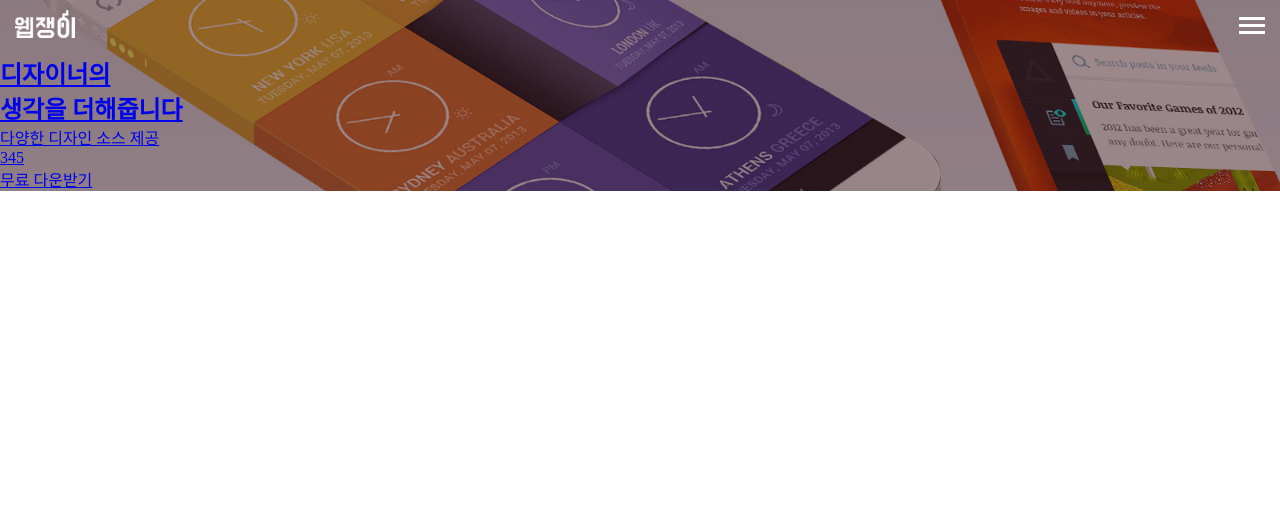
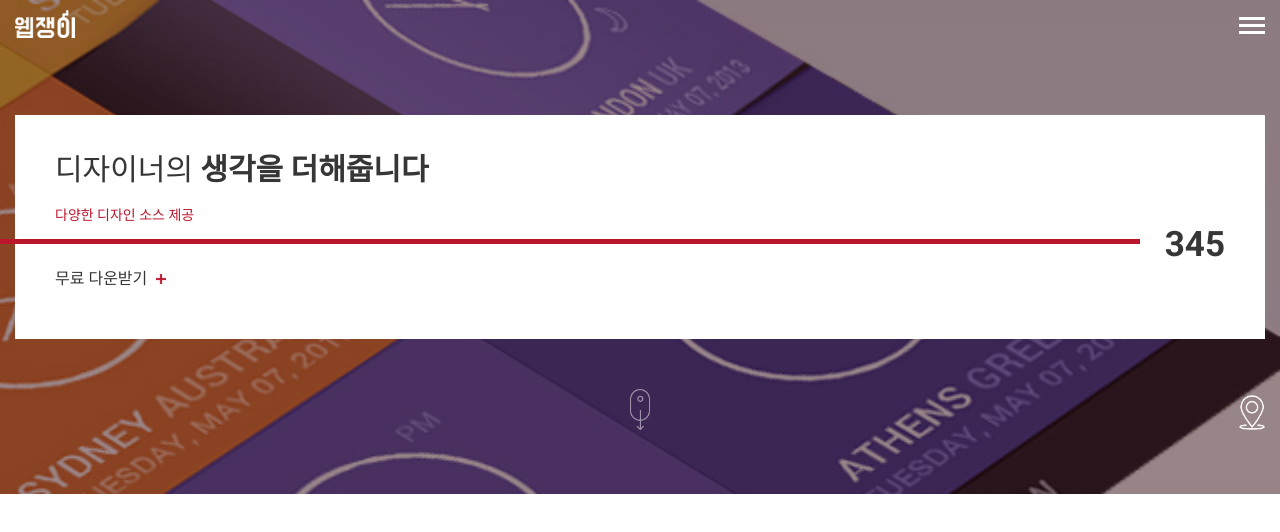
Before and after one commit to RED-BENA/Webjangi, a plain HTML site: page index.html in a window 1280 px wide. Drawn offline with nearby package versions, Linux system fonts and the light colour scheme; some packages are replaced by stand-ins of ours; a web font is replaced by a local one.

Commit message:
#1 Add section without scroll animation

```diff
--- a/index.html
+++ b/index.html
@@ -6,6 +6,7 @@
   <meta name="viewport" content="width=device-width, initial-scale=1.0">
   <link rel="stylesheet" href="https://unpkg.com/ress/dist/ress.min.css" />
   <link rel="stylesheet" href="https://fonts.googleapis.com/css?family=Roboto:300,400,500,700">
+  <link rel="stylesheet" type="text/css" href="https://cdn.rawgit.com/moonspam/NanumSquare/master/nanumsquare.css">
   <link rel="stylesheet" href="css/style.css" />
   <script src="https://code.jquery.com/jquery-3.2.1.min.js"></script>
   <title>웹쟁이 | 무료 웹소스 제공</title>
@@ -30,16 +31,17 @@
         <div class="index__section__floating">
           <a class="index__section__link" href="#">
             <h1 class="index__section__title">
-              디자이너의<br />
-              <span class="index__section__title--bold">생각을 더해줍니다</span>
+              디자이너의 <span class="index__section__title--bold">생각을 더해줍니다</span>
             </h1>
 
             <p class="index__section__description">
               다양한 디자인 소스 제공
             </p>
 
-            <div class="index__section__red-line"></div>
-            <p class="index-section__quantity">345</p>
+            <div class="index__section__decoration">
+              <div class="index__section__red-line"></div>
+              <p class="index__section__quantity">345</p>
+            </div>
 
             <div class="index__section__download">
               무료 다운받기
@@ -48,8 +50,15 @@
           </a>
         </div>
 
-        <span class="index__section__scroll"></span>
-        <span class="index__section__location"></span>
+        <div class="index__section__bottom-menu">
+          <span class="index__section__scroll">
+            <img src="images/ico_mouse.png" />
+          </span>
+
+          <span class="index__section__location">
+            <img src="images/ico_location.png" />
+          </span>
+        </div>
       </section>
     </div>
   </div>
--- a/scss/base/_all.scss
+++ b/scss/base/_all.scss
@@ -1,3 +1,7 @@
+body {
+  font-family: 'Roboto', 'NanumSquare';
+}
+
 @mixin clearfix {
   &:after {
     content: "";
--- /dev/null
+++ b/scss/base/_color.scss
@@ -0,0 +1,2 @@
+$black-color: #363636;
+$red-color: #bb162c;
--- a/scss/component/index/_index-header.scss
+++ b/scss/component/index/_index-header.scss
@@ -1,6 +1,6 @@
 .index__background {
   background-image: url(../images/main_visual02.jpg);
-  background-size: 120%;
+  background-size: 300%;
   background-position: center center;
 }
 
--- /dev/null
+++ b/scss/component/index/_index-section.scss
@@ -0,0 +1,98 @@
+.index__section {
+  background-color: transparent;
+  padding: 60px 15px;
+
+  &__link {
+    display: block;
+    width: 100%;
+    height: 100%;
+    text-decoration: none;
+  }
+
+  &__floating {
+    background-color: #fff;
+    padding: 30px 40px 50px;
+  }
+
+  &__title {
+    color: #363636;
+    font-size: 1.875rem;
+    font-weight: 100;
+    word-break: keep-all;
+    margin-bottom: 15px;
+  }
+
+  &__title--bold {
+    font-weight: 600;
+  }
+
+  &__description {
+    color: $red-color;
+    font-size: 0.875rem;
+  }
+
+  &__decoration {
+    position: relative;
+    @include clearfix;
+  }
+
+  &__red-line {
+    width: 100%;
+    height: 5px;
+    background-color: $red-color;
+    position: absolute;
+    top: 15px;
+    left: -85px;
+  }
+
+  &__quantity {
+    color: $black-color;
+    font-size: 2.1875rem;
+    font-weight: 600;
+    float: right;
+  }
+
+  &__download {
+    color: $black-color;
+    font-size: 1rem;
+  }
+
+  &__download--more {
+    display: inline-block;
+    width: 10px;
+    height: 10px;
+    background-image: url(../images/ico_plus.png);
+    background-size: cover;
+    margin-left: 5px;
+  }
+
+  &__bottom-menu {
+    text-align: center;
+    margin-top: 50px;
+    position: relative;
+    @include clearfix;
+  }
+
+  &__scroll {
+    display: inline-block;
+    width: 20px;
+    margin: 0 auto;
+  }
+
+  &__scroll img {
+    max-width: 100%;
+    opacity: .5;
+  }
+
+  &__location {
+    display: block;
+    width: 26px;
+    position: absolute;
+    bottom: 0;
+    right: 0;
+  }
+
+  &__location img {
+    max-width: 100%;
+  }
+}
--- a/scss/style.scss
+++ b/scss/style.scss
@@ -1,4 +1,6 @@
 @import "base/mediaquery.scss";
+@import "base/color.scss";
 @import "base/all.scss";
 
 @import "component/index/index-header.scss";
+@import "component/index/index-section.scss";
```
Also changed, not shown: css/style.css, images/ico_plus.png (added).
